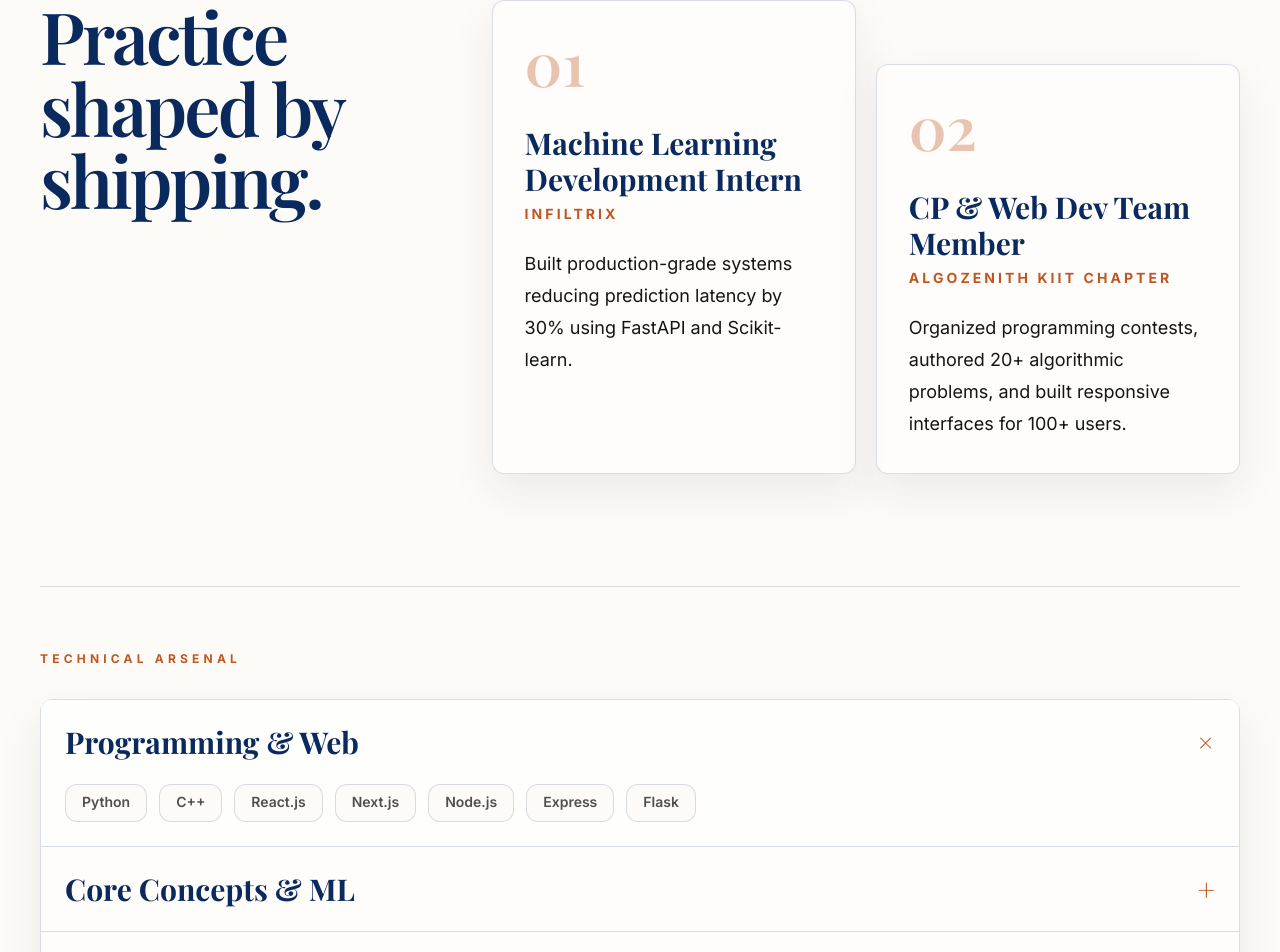
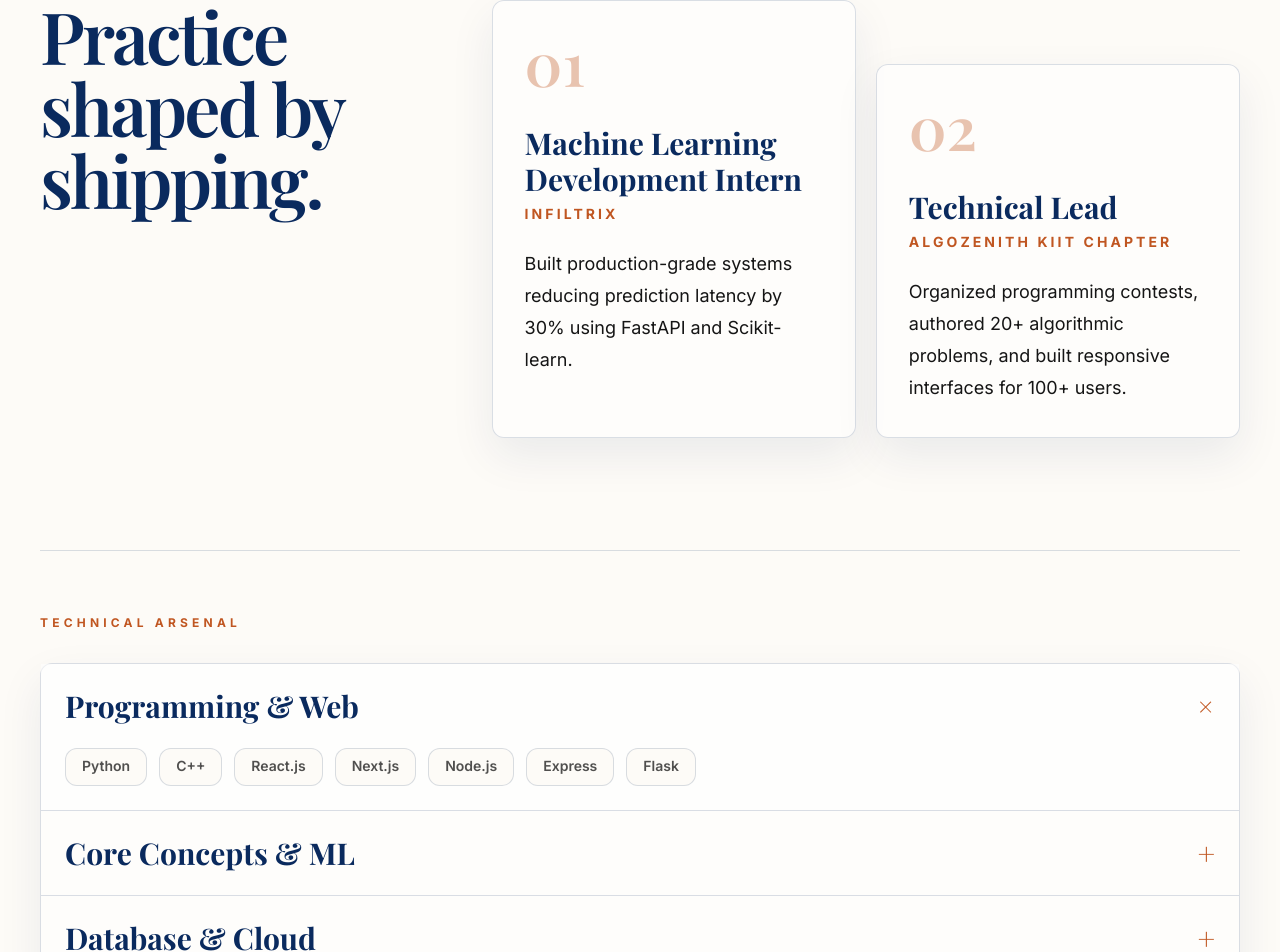
Before and after one commit to kauntiaakash2/akashagarwal, a React (Vite) app: page / in a window 1280 px wide. Shown: the part 3042-3994 px from the top of the page. Built offline with nearby package versions, Linux system fonts and the light colour scheme.

Commit message:
Update App.jsx

```diff
--- a/src/App.jsx
+++ b/src/App.jsx
@@ -37,7 +37,7 @@ const experiences = [
       "Built production-grade systems reducing prediction latency by 30% using FastAPI and Scikit-learn.",
   },
   {
-    role: "CP & Web Dev Team Member",
+    role: "Technical Lead",
     organization: "AlgoZenith KIIT Chapter",
     detail:
       "Organized programming contests, authored 20+ algorithmic problems, and built responsive interfaces for 100+ users.",
```
